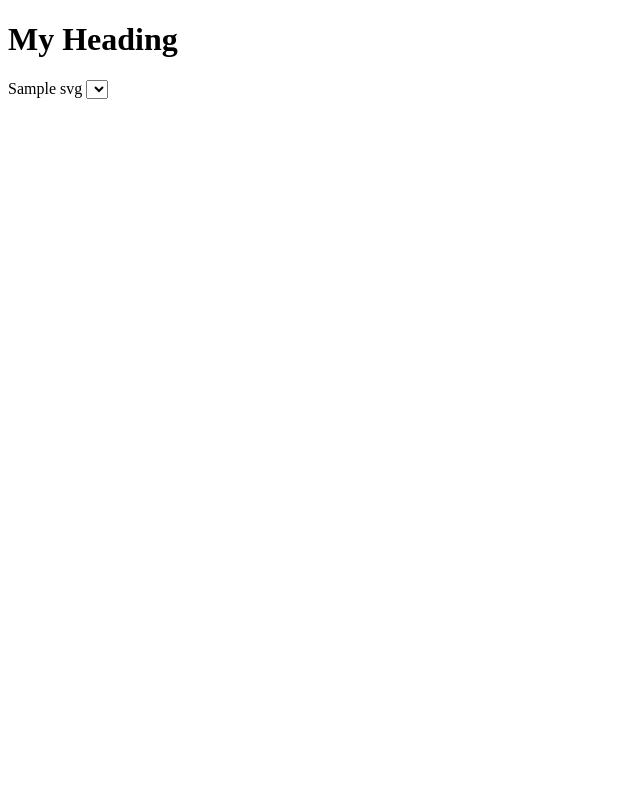
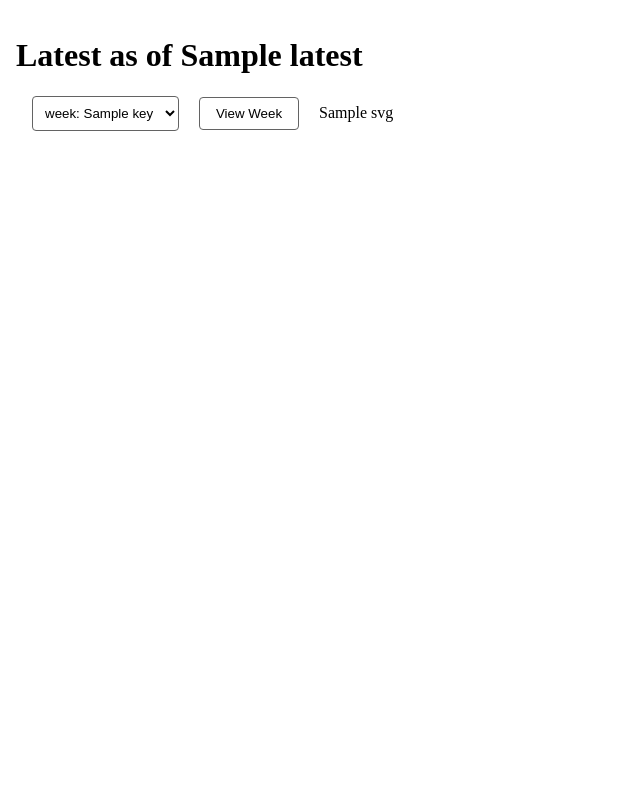
Before and after one commit to trescenzi/checkin-viz, a Flask app: template src/templates/index.html in a window 1280 px wide. Shown: the whole page, without its empty margins (0-640 px from the left). Run offline with Flask 3, Linux system fonts and the light colour scheme; the template is opened without the code that fills it: most values are stand-ins (such as "Sample title", 1, 10 or a date in 2020); lists and menus that the app fills with data are empty; parts of the project's set-up code (start-up, migrations or seed data) failed here and were passed over.

Commit message:
make fully functional

```diff
--- /dev/null
+++ b/src/main.css
@@ -0,0 +1,37 @@
+* {
+  box-sizing: border-box;
+}
+html, body {
+  margin: 0;
+  padding: 0;
+  height: 100%;
+}
+body {
+  padding: 16px;
+}
+svg {
+  margin: 50px auto;
+  display: block;
+}
+form {
+  display: inline-block;
+  margin-right: 16px;
+}
+form button, select {
+  margin-left: 16px;
+  border: 1px solid #636363;
+  padding: 8px;
+  background-color: white;
+  min-width: 100px;
+  border-radius: 4px;
+}
+form button:active,
+form select:active {
+  background-color: #dfdfdf;
+}
+@media(hover: hover) {
+  form button:hover,
+  form select:hover {
+    cursor: pointer;
+  }
+}
--- a/src/main.py
+++ b/src/main.py
@@ -5,7 +5,7 @@ import itertools
 from datetime import datetime
 import json
 import svgwrite
-from flask import Flask, render_template
+from flask import Flask, render_template, request
 
 key = os.environ.get("GOOGLE_API_KEY");
 id = "1k-tnKWWB3q6XCF2ofav-yT_CGprIFMBTf9OPhvR8hlM";
@@ -17,7 +17,7 @@ rows = data["values"][1:]
 
 
 def getWeekNumber(datestr):
-   return datetime.fromisoformat(datestr).strftime("%W")
+   return int(datetime.fromisoformat(datestr).strftime("%W"))
 
 def sortCheckinByWeekday(data: List[str], weekdayIndex: int) -> List[str]:
     return sorted(data, key=lambda x: weekdays.index(x[weekdayIndex]))
@@ -35,10 +35,10 @@ class CheckinChartData(NamedTuple):
         return json.dumps({"id": self.id, "data": self.data})
 
 weekdays = ['Monday', 'Tuesday', 'Wednesday', 'Thursday', 'Friday', 'Saturday', 'Sunday']
-def data_to_heatmap_data() -> Dict[str, List[CheckinChartData]]:
-    weekday_index = headers.index('Day of Week')
-    time_index = headers.index('time')
-    name_index = headers.index('Name')
+weekday_index = headers.index('Day of Week')
+time_index = headers.index('time')
+name_index = headers.index('Name')
+def data_to_heatmap_data() -> Dict[int, List[CheckinChartData]]:
     rows.sort(key=lambda x: getWeekNumber(x[time_index]))
 
     grouped_by_weeks = {week: list(value) for week, value in itertools.groupby(rows, key=lambda x: getWeekNumber(x[time_index]))}
@@ -51,7 +51,7 @@ def data_to_heatmap_data() -> Dict[str, List[CheckinChartData]]:
         for name in weeks_grouped_by_name:
             sorted_checkins = sortCheckinByWeekday(weeks_grouped_by_name[name], weekday_index)
             data = []
-            for _, weekday in enumerate(weekdays):
+            for i, weekday in enumerate(weekdays):
                 checkinIndex = next((index for index, checkin in enumerate(sorted_checkins) if checkin[weekday_index] == weekday), -1)
                 data.append(DataUnit(weekday, checkinIndex + 1, bool(checkinIndex + 1)))
             heat_map_data[week].append(CheckinChartData(name, data))
@@ -61,6 +61,7 @@ def data_to_heatmap_data() -> Dict[str, List[CheckinChartData]]:
 data = {"headers": headers, "rows": rows}
 
 heatmapData = data_to_heatmap_data();
+latest = sorted(rows, key=lambda x: x[time_index])[-1][time_index]
 
 def checkin_chart(data: List[CheckinChartData], width: int, height: int, five_pluses: List[str]):
     wGap = 0
@@ -103,13 +104,15 @@ def checkin_chart(data: List[CheckinChartData], width: int, height: int, five_pl
     return dwg.tostring()
 
 
-
-app = Flask(__name__)
+app = Flask(__name__, static_url_path='',)
 @app.route("/")
 def index():
-    five_pluses = [week.id for _, week in enumerate(heatmapData["44"]) if week.data[-1].y >= 5]
-    chart = checkin_chart(heatmapData["44"], 800, 600, five_pluses);
-    return render_template('index.html', svg=chart)
+    weekNum = request.args.get('week') or max(heatmapData, key=int)
+    week = heatmapData[int(weekNum)]
+    print(heatmapData.keys())
+    five_pluses = [week.id for _, week in enumerate(week) if week.data[-1].y >= 5]
+    chart = checkin_chart(week, 800, 600, five_pluses);
+    return render_template('index.html', svg=chart, latest=latest, keys=heatmapData.keys(), week=int(weekNum))
 
 if __name__ == "__main__":
     app.run(debug=True)
--- a/src/templates/index.html
+++ b/src/templates/index.html
@@ -2,13 +2,24 @@
 <html>
   <head>
     <title>Oct 29th Checkins</title>
+    <link rel="stylesheet" href="/main.css" />
   </head>
   <body>
-    <h1>My Heading</h1>
-    <!-- Call the function here -->
+    <h1>Latest as of {{ latest }}</h1>
+    <form>
+      <select name="week" id="week">
+        {% for key in keys %}
+          <option
+            {{'selected' if key == week}}
+            value="{{key}}"
+            name="{{key}}"
+          >
+            week: {{key}}
+          </option>
+        {% endfor %}
+      </select>
+      <button>View Week</button>
+    </form>
     {{ svg | safe }}
-    <select>
-        <!-- dropdown options here -->
-    </select>
   </body>
 </html>
```
Also changed, not shown: 1 other file.
